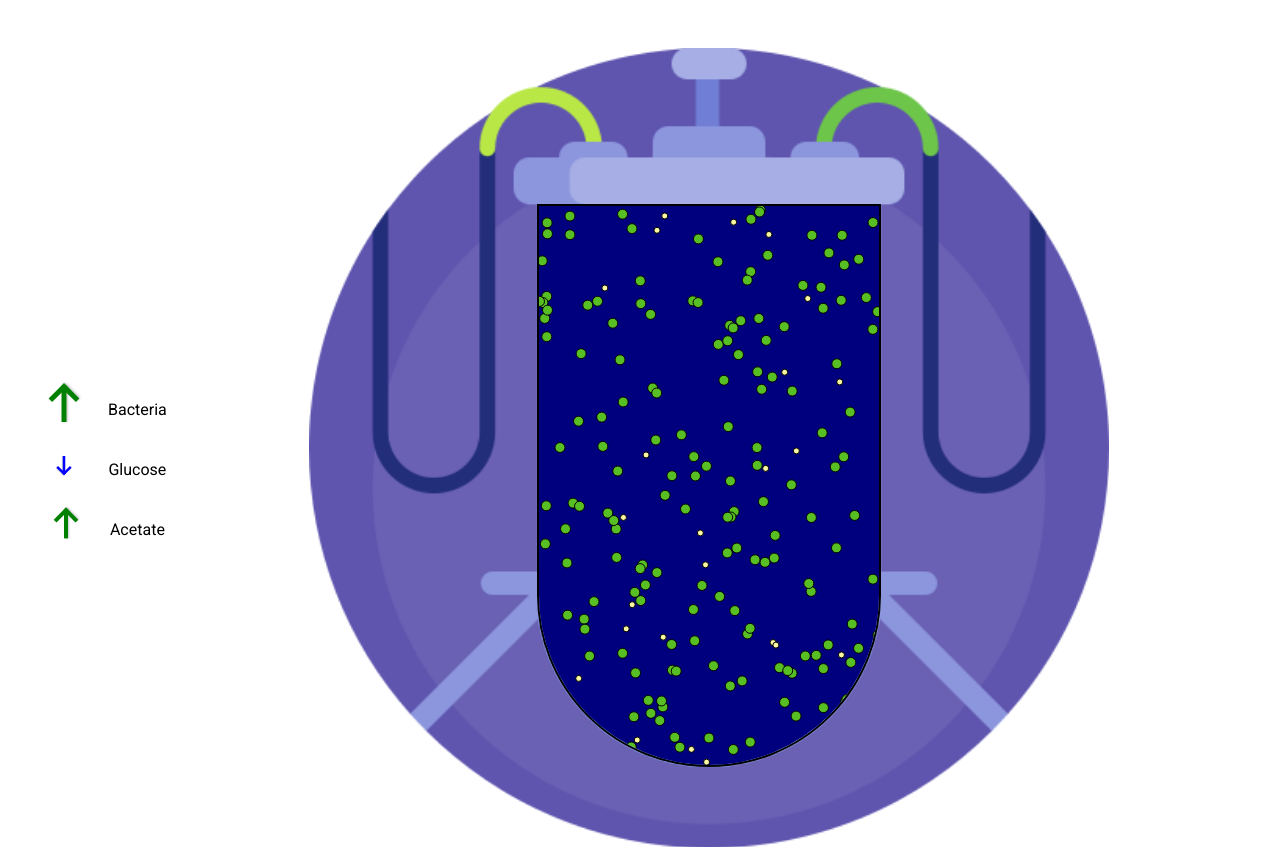
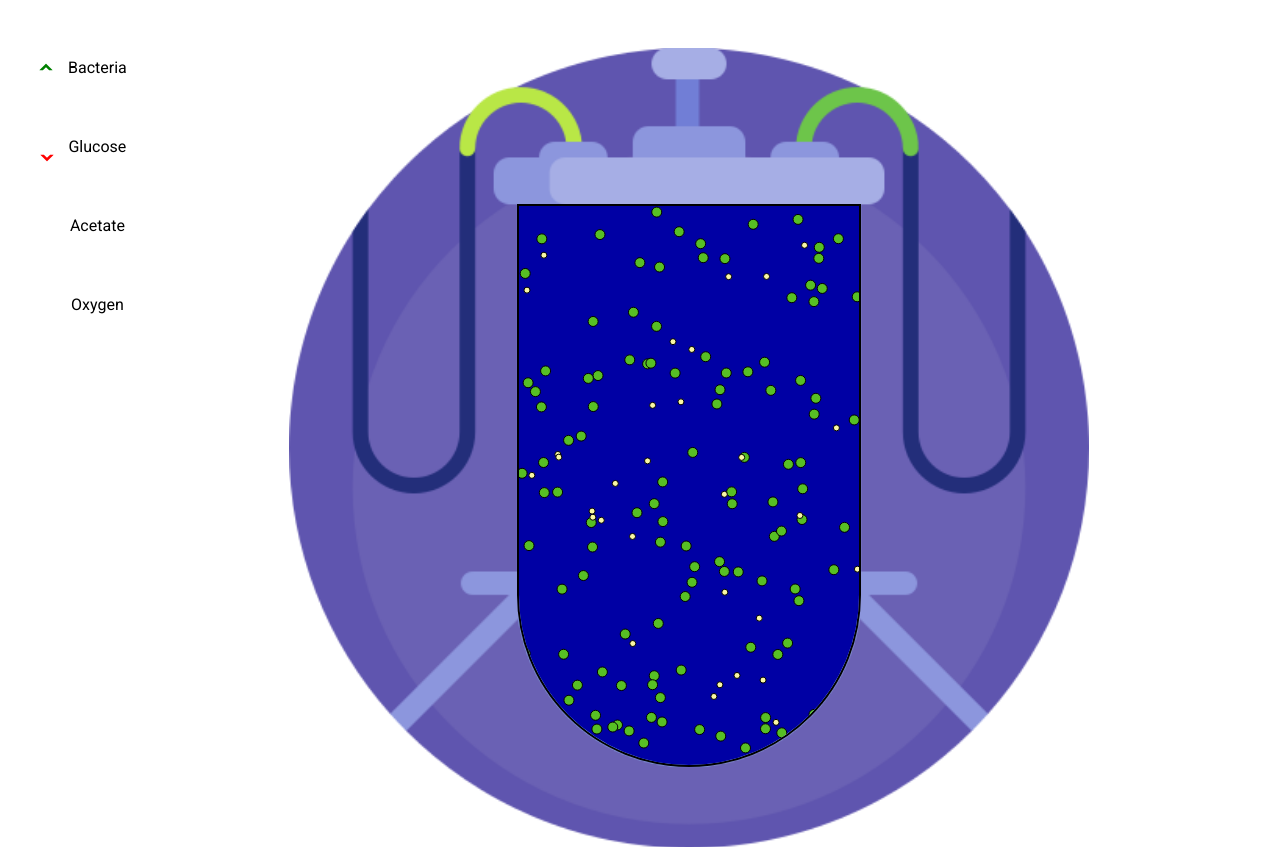
Before and after one commit to fremorie/bacteria, a React app: page / in a window 1280 px wide. Shown: the top 847 px of the page. Built offline with nearby package versions, Linux system fonts and the light colour scheme.

Commit message:
feat: stats

```diff
--- a/src/components/App/index.tsx
+++ b/src/components/App/index.tsx
@@ -18,12 +18,20 @@ const App = () => {
     },
   });
 
+  const [speedState, setSpeed] = React.useState<any>({
+      getSpeed: () => ({
+    X: 0,
+    A: 0,
+    S: 0,
+    DOTa: 0,
+  })})
+
   return (
     <S.Page>
       <S.Container>
-        <Stats bacteriaSpeed={100} acetateSpeed={80} glucoseSpeed={-50} />
+        <Stats getSpeed={speedState.getSpeed} />
         <S.ButtonContainer>
-          <Reactor setOnFeed={(feed: any) => setOnFeed(feed)} />
+          <Reactor setOnFeed={(feed: any) => setOnFeed(feed)} setSpeed={(currentSpeed: any) => setSpeed(currentSpeed)} />
           <FeedButton onClick={feedState.feed} />
         </S.ButtonContainer>
         <S.GlobalStyle />
--- a/src/components/App/styles.ts
+++ b/src/components/App/styles.ts
@@ -10,6 +10,7 @@ export const GlobalStyle = createGlobalStyle`
 export const Container = styled.div`
   display: flex;
   flex-direction: row;
+  justify-content: space-around;
   padding: 20px;
 `;
 
--- a/src/components/Arrow/index.tsx
+++ b/src/components/Arrow/index.tsx
@@ -1,5 +1,7 @@
 import React from "react";
 
+// @ts-ignore
+import arrow from "../../static/arrow.svg";
 import * as S from "./styles";
 
 type Props = {
@@ -7,15 +9,27 @@ type Props = {
   speed: number;
 };
 
+const ArrowIcon = ({speed}: {speed: number}) => (
+  <svg
+    id="Layer_1"
+    data-name="Layer 1"
+    xmlns="http://www.w3.org/2000/svg"
+    viewBox="0 0 512 512"
+    fill={speed > 0 ? 'green' : 'red'}
+  >
+    <path d="M170,94v77.84a5,5,0,0,0,1.47,3.54L252.08,256l-80.61,80.61a5,5,0,0,0-1.46,3.54V418a5,5,0,0,0,8.54,3.53l162-162a5,5,0,0,0,0-7.08l-162-162A5,5,0,0,0,170,94Z" />
+  </svg>
+);
+
 const Arrow = ({ speed }: Props) => {
   return (
-    <React.Fragment>
-      <S.Icon>
-        {speed > 0 && <S.ArrowUp $speed={speed} />}
-        {speed === 0 && <S.ArrowFlat />}
-        {speed < 0 && <S.ArrowDown $speed={speed} />}
-      </S.Icon>
-    </React.Fragment>
+      <S.ArrowsContainer $speed={speed}>
+        {[...Array(Math.abs(speed)).keys()].map((tick) => (
+            <S.SvgContainer $speed={speed} key={tick}>
+                <ArrowIcon speed={speed} />
+            </S.SvgContainer>
+        ))}
+      </S.ArrowsContainer>
   );
 };
 
--- a/src/components/Arrow/styles.ts
+++ b/src/components/Arrow/styles.ts
@@ -1,62 +1,100 @@
-import styled, { keyframes } from "styled-components";
+import styled, { css } from "styled-components";
 
-const arrowAnimation = keyframes`
-    0% {
-    top: 0;
-    }
+// const arrowAnimation = keyframes`
+//     0% {
+//     top: 0;
+//     }
+//
+//     50% {
+//     top: -2px;
+//     }
+//
+//   100% {
+//     top: 0;
+//   }
+// `;
+//
+// const Arrow = styled.div<{ $speed: number; $color?: string }>`
+//   position: relative;
+//   width: 90%;
+//   height: 10px;
+//   background-color: ${(props) => props.$color};
+//   box-shadow: 0 3px 5px rgba(0, 0, 0, 0.2);
+//
+//   &::after,
+//   &::before {
+//     content: "";
+//     position: absolute;
+//     width: 60%;
+//     height: 10px;
+//     right: -8px;
+//     background-color: ${(props) => props.$color};
+//   }
+//
+//   &::after {
+//     top: -12px;
+//     transform: rotate(45deg);
+//   }
+//
+//   &::before {
+//     top: 12px;
+//     box-shadow: 0 3px 5px rgba(0, 0, 0, 0.2);
+//     transform: rotate(-45deg);
+//   }
+// `;
+//
+// export const Icon = styled.div`
+//   position: relative;
+//   width: 80px;
+//   height: 60px;
+// `;
+//
+// export const ArrowUp = styled(Arrow).attrs(() => ({ $color: "green" }))`
+//   transform: rotate(-90deg) scale(${(props) => props.$speed / 100 / 2});
+//   animation: ${arrowAnimation} 1s ease-in-out 0.3s infinite;
+// `;
+//
+// export const ArrowDown = styled(Arrow).attrs(() => ({ $color: "blue" }))`
+//   transform: rotate(-90deg) scale(${(props) => props.$speed / 100 / 2});
+//   animation: ${arrowAnimation} 1s ease-in-out 0.1s infinite;
+// `;
+//
+// export const ArrowFlat = styled.div``;
 
-    50% {
-    top: -2px;
-    }
+export const SvgContainer = styled.div<{$speed: number}>`
+  transform-origin: center;
+  ${(props) =>
+    props.$speed > 0 &&
+    css`
+      transform: rotate(-90deg);
+    `}
 
-  100% {
-    top: 0;
-  }
+  ${(props) =>
+    props.$speed < 0 &&
+    css`
+      transform: rotate(90deg);
+    `}
+
+  margin: -8px 0;
 `;
 
-const Arrow = styled.div<{ $speed: number; $color?: string }>`
-  position: relative;
-  width: 90%;
-  height: 10px;
-  background-color: ${(props) => props.$color};
-  box-shadow: 0 3px 5px rgba(0, 0, 0, 0.2);
+export const ArrowsContainer = styled.div<{$speed: number}>`
+  ${(props) =>
+      props.$speed < 0 &&
+      css`
+      transform: translateX(-3px);
+        bottom: -6px;
+    `}
 
-  &::after,
-  &::before {
-    content: "";
-    position: absolute;
-    width: 60%;
-    height: 10px;
-    right: -8px;
-    background-color: ${(props) => props.$color};
-  }
+  ${(props) =>
+      props.$speed > 0 &&
+      css`
+      bottom: 6px;
+    `}
 
-  &::after {
-    top: -12px;
-    transform: rotate(45deg);
-  }
-
-  &::before {
-    top: 12px;
-    box-shadow: 0 3px 5px rgba(0, 0, 0, 0.2);
-    transform: rotate(-45deg);
-  }
+  display: flex;
+  flex-direction: column;
+  width: 20px;
+  position: absolute;
+  left: -20px;
 `;
-
-export const Icon = styled.div`
-  position: relative;
-  width: 80px;
-  height: 60px;
-`;
-
-export const ArrowUp = styled(Arrow).attrs(() => ({ $color: "green" }))`
-  transform: rotate(-90deg) scale(${(props) => props.$speed / 100 / 2});
-  animation: ${arrowAnimation} 1s ease-in-out 0.3s infinite;
-`;
-
-export const ArrowDown = styled(Arrow).attrs(() => ({ $color: "blue" }))`
-  transform: rotate(-90deg) scale(${(props) => props.$speed / 100 / 2});
-  animation: ${arrowAnimation} 1s ease-in-out 0.1s infinite;
-`;
-
-export const ArrowFlat = styled.div``;
--- a/src/components/Reactor/index.tsx
+++ b/src/components/Reactor/index.tsx
@@ -1,49 +1,31 @@
 import React from "react";
 
 import { drawBrownianMition } from "#utils/brownianMotion";
-import {
-  solve,
-  initial_state,
-  parameters,
-  prepareCanvasData,
-} from "#utils/index";
 // @ts-ignore
 import reactorImg from "../../static/reactor.png";
 import * as S from "./styles";
 
 type Props = {
   setOnFeed?: any;
+  setSpeed: any;
 };
 
-const Reactor = ({ setOnFeed }: Props) => {
+const Reactor = ({ setOnFeed, setSpeed }: Props) => {
   const canvasRef = React.useRef<HTMLCanvasElement | null>(null);
 
-  const drawBacteria = () => {
-    if (!canvasRef.current) return;
-
-    const canvas = canvasRef.current;
-    const ctx = canvas!.getContext("2d") as CanvasRenderingContext2D;
-
-    window.requestAnimationFrame(drawBrownianMition(canvas, ctx));
-  };
-
-  const drawGlucose = () => {
+  const drawParticles = () => {
     if (!canvasRef.current) return;
 
     const canvas = canvasRef.current;
     const ctx = canvas!.getContext("2d") as CanvasRenderingContext2D;
 
     window.requestAnimationFrame(
-      drawBrownianMition(canvas, ctx, undefined, undefined, setOnFeed)
+      drawBrownianMition(canvas, ctx, undefined, undefined, setOnFeed, setSpeed)
     );
   };
 
   React.useEffect(() => {
-    drawBacteria();
-  }, []);
-
-  React.useEffect(() => {
-    drawGlucose();
+    drawParticles();
   }, []);
 
   return (
--- a/src/components/Stats/index.tsx
+++ b/src/components/Stats/index.tsx
@@ -4,12 +4,17 @@ import Arrow from "#components/Arrow";
 import * as S from "./styles";
 
 type Props = {
-  bacteriaSpeed: number;
-  glucoseSpeed: number;
-  acetateSpeed: number;
+    getSpeed: () => {
+        X: number;
+        S: number;
+        A: number;
+        DOTa: number;
+    }
 };
 
-const Stats = ({ bacteriaSpeed, glucoseSpeed, acetateSpeed }: Props) => {
+const Stats = ({ getSpeed }: Props) => {
+    const {X: bacteriaSpeed, S: glucoseSpeed, A: acetateSpeed, DOTa: oxygenSpeed} = getSpeed()
+    console.log(bacteriaSpeed, glucoseSpeed, acetateSpeed, oxygenSpeed)
   return (
     <S.Container>
       <S.Speedometer>
@@ -24,6 +29,10 @@ const Stats = ({ bacteriaSpeed, glucoseSpeed, acetateSpeed }: Props) => {
         <Arrow speed={acetateSpeed} />
         <S.Label>Acetate</S.Label>
       </S.Speedometer>
+        <S.Speedometer>
+            <Arrow speed={oxygenSpeed} />
+            <S.Label>Oxygen</S.Label>
+        </S.Speedometer>
     </S.Container>
   );
 };
--- a/src/components/Stats/styles.ts
+++ b/src/components/Stats/styles.ts
@@ -3,13 +3,17 @@ import styled from "styled-components";
 export const Container = styled.div`
   display: flex;
   flex-direction: column;
-  justify-content: center;
+  margin-left: 30px;
 `;
 
 export const Speedometer = styled.div`
+  position: relative;
   display: flex;
   flex-direction: row;
   justify-content: center;
+  margin: 30px 0;
 `;
 
-export const Label = styled.div``;
+export const Label = styled.div`
+    margin-left: 10px;
+`;
--- a/src/utils/brownianMotion/index.js
+++ b/src/utils/brownianMotion/index.js
@@ -97,7 +97,8 @@ export const drawBrownianMition = (
     numDots: 0,
     friction: 0.95,
   },
-  setOnFeed = () => {}
+  setOnFeed = () => {},
+  setSpeed = () => {},
 ) => {
   const {
     numDots: numDotsBacteria,
@@ -140,7 +141,6 @@ export const drawBrownianMition = (
 
   setOnFeed({
     feed: () => {
-      console.log("set on feed");
       reactorState = feed(reactorState);
     },
   });
@@ -175,6 +175,10 @@ export const drawBrownianMition = (
     maxSpeed.S = formatSpeed("S");
     maxSpeed.A = formatSpeed("A");
     maxSpeed.DOTa = formatSpeed("DOTa");
+
+    setSpeed({
+      getSpeed: () => maxSpeed
+    })
 
     reactorState = nextState;
     canvasState = prepareCanvasData(nextState);
--- a/src/utils/index.js
+++ b/src/utils/index.js
@@ -90,7 +90,6 @@ const sumColors = (colorA, colorB) => {
 };
 
 export const feed = (state) => {
-  console.log("feed");
   const feedInc = 10;
 
   return {
```
Also changed, not shown: src/static/arrow.svg (added).
